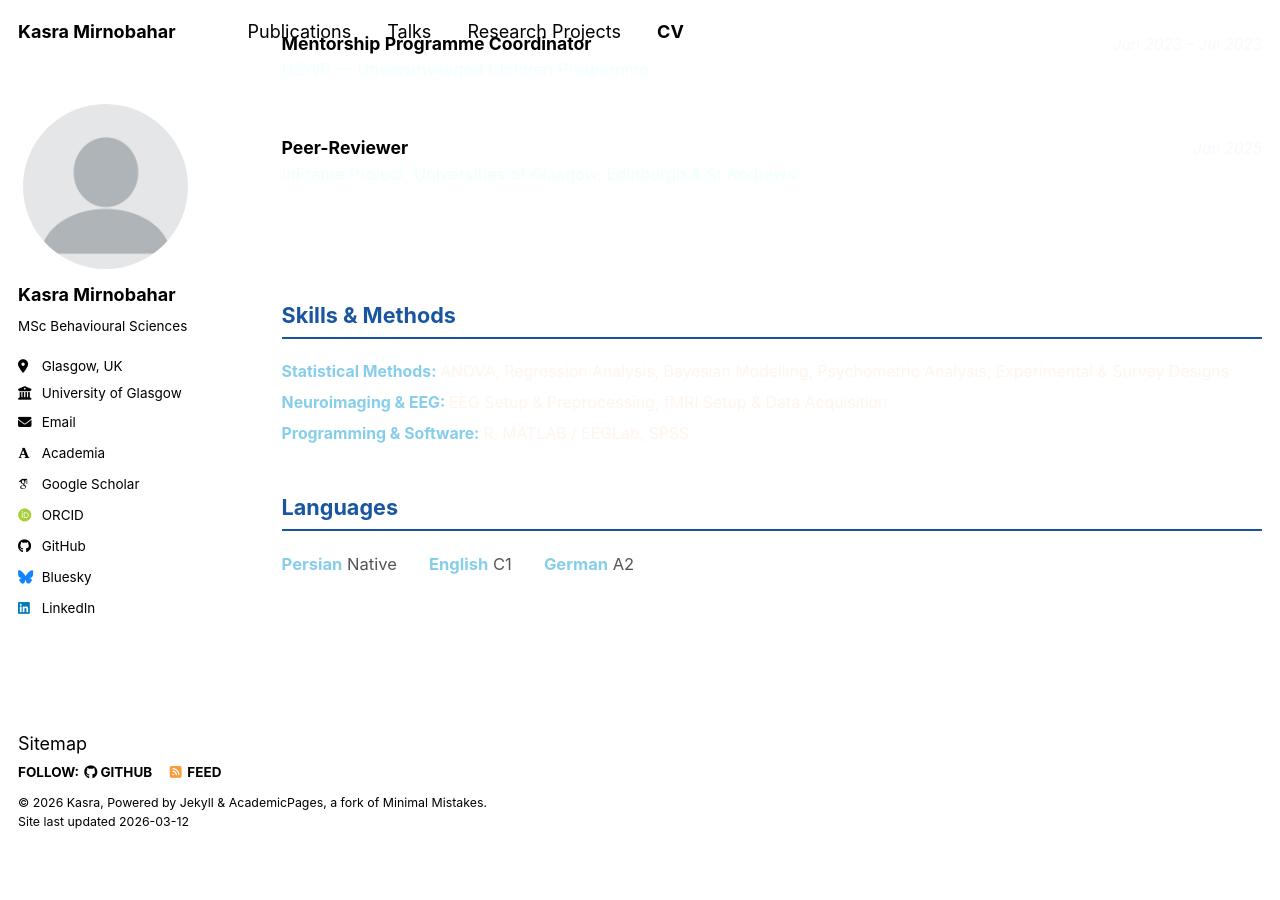
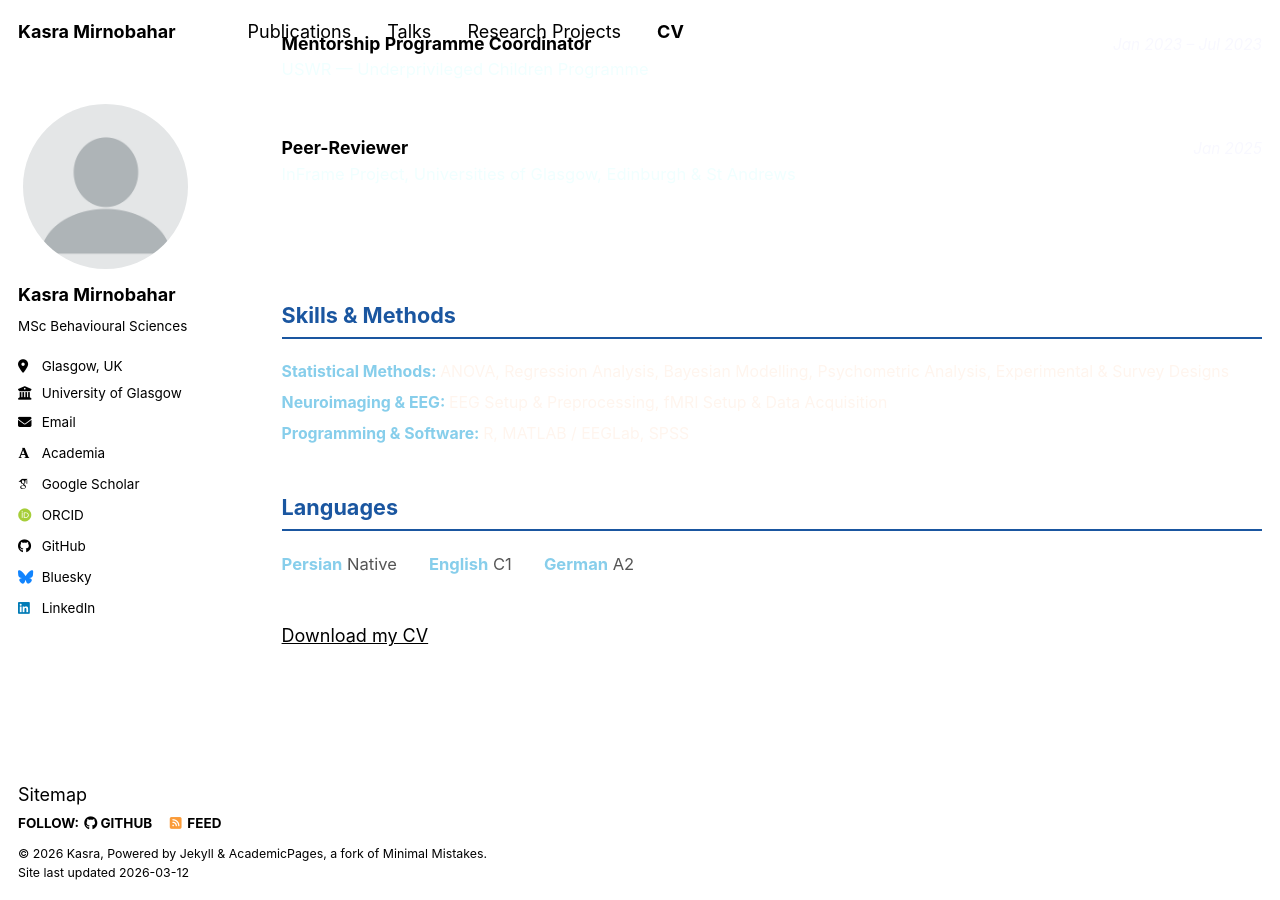
Before and after one commit to KasraMirnobahar/KasraMirnobahar.github.io, a Jekyll site: the page built from _pages/cv.md, in a window 1280 px wide and 900 px high, scrolled down 3050 px. Built offline with Jekyll 4.4.1, drawn with Linux system fonts in a browser that asks for light colours; some web fonts are replaced; a script bundle is joined from its source files by our own code; library files that are not in the unit come from our copies; before the commit the page ends 3899 px from its top, so only the background shows below that.

Commit message:
Update cv.md

```diff
--- a/_pages/cv.md
+++ b/_pages/cv.md
@@ -329,3 +329,6 @@ redirect_from:
     <strong>German</strong> A2
   </div>
 </div>
+
+
+[Download my CV](../files/Kasra_Mirnoabahar_CV.pdf)
```
